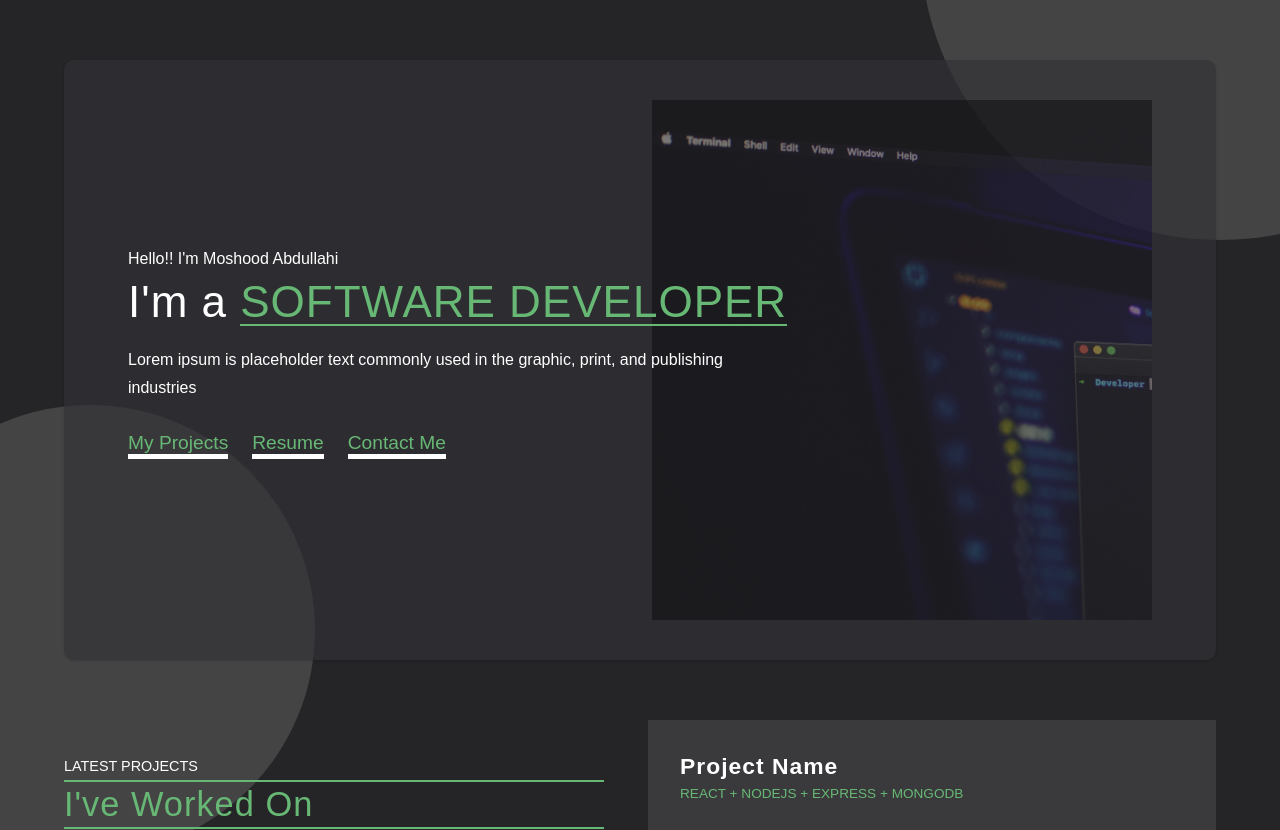
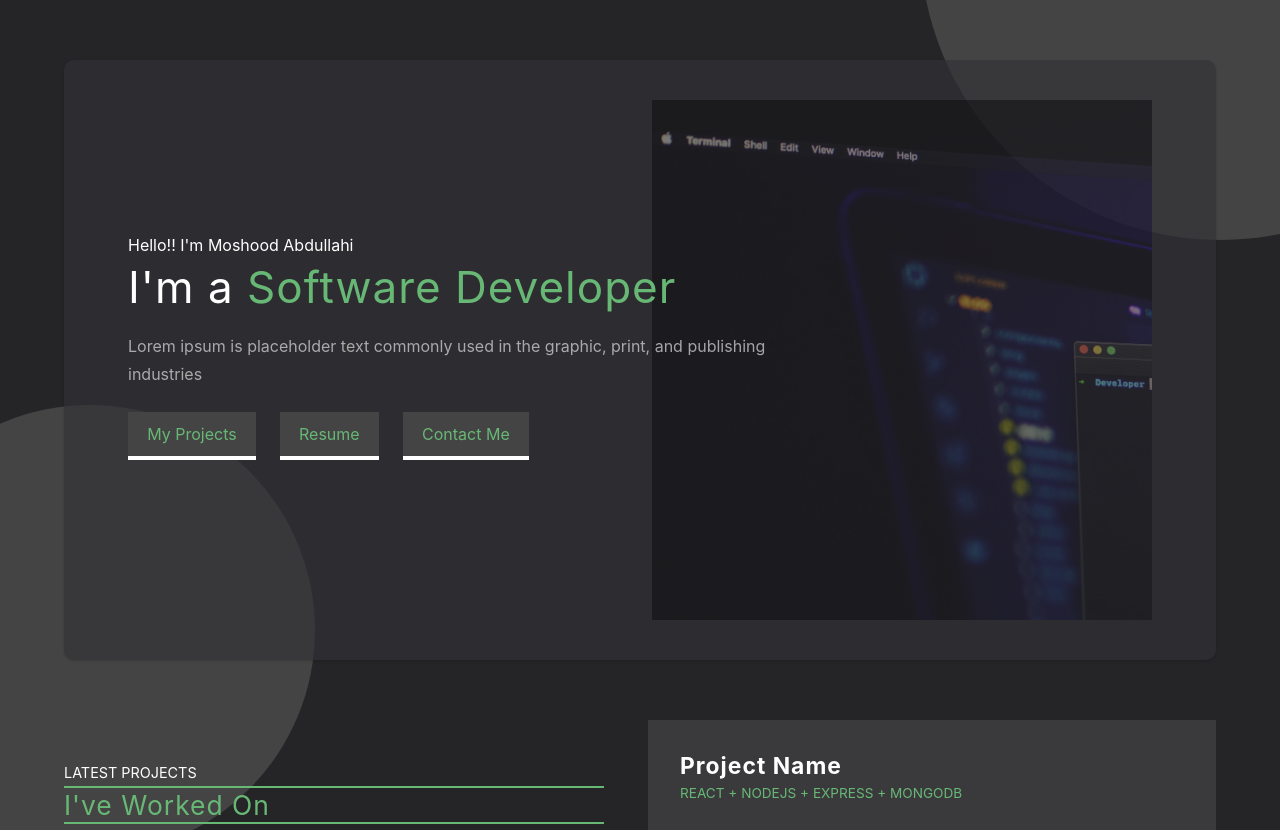
Before and after one commit to Moshood1426/portfolio, a React (Create React App) app: page / in a window 1280 px wide. Shown: the top 830 px of the page. Built offline with nearby package versions, Linux system fonts and the light colour scheme; the HTML template or start-up script is replaced by a standard one.

Commit message:
refactored the intro UI

```diff
--- a/src/assets/wrappers/Intro.tsx
+++ b/src/assets/wrappers/Intro.tsx
@@ -5,6 +5,22 @@ const Wrapper = styled.section`
   display: flex;
   align-items: center;
   position: relative;
+
+  .logo {
+    position: absolute;
+    max-width: 1250px;
+    width: 90%;
+    left: 0;
+    right: 0;
+    margin: 0 auto;
+    top: 1.5em;
+    transform: translateY(-40%);
+  }
+
+  .logo > span {
+    font-size: 1.2rem;
+    opacity: 0.6;
+  }
 
   ::after {
     content: "";
@@ -52,46 +68,44 @@ const Wrapper = styled.section`
     width: 90%;
   }
 
-  .intro-actions {
-    display: flex;
-    gap: 1.5em;
-  }
-
   .title {
     line-height: 1;
     color: var(--primary-green);
     position: relative;
-  }
-
-  .title::after {
-    content: "";
-    position: absolute;
-    bottom: 0;
-    left: 0;
-    background-color: var(--primary-green);
-    height: 2px;
-    width: 100%;
+    text-transform: capitalize;
   }
 
   .nav-item {
     color: var(--primary-green);
     position: relative;
     align-self: flex-end;
+    border-left: var(--white) solid 3px;
+    margin-bottom: 0.85em;
+    padding: 0.5em 1.2em;
+    background-color: var(--primary-200);
+    width: fit-content;
   }
 
-  .nav-item::after {
-    content: "";
-    position: absolute;
-    bottom: 0;
-    left: 0;
-    background-color: var(--white);
-    height: 5px;
-    width: 100%;
+  .intro-details {
+    color: #d9d9d9ba;
   }
 
   @media (min-width: 600px) {
     .intro-img-container {
       display: block;
+    }
+
+    .intro-actions {
+      display: flex;
+      gap: 1.5em;
+    }
+
+    .nav-item {
+      border-left: none;
+      border-bottom: var(--white) solid 4px;
+      margin-bottom: 0.85em;
+      background-color: var(--primary-200);
+      width: fit-content;
     }
   }
 
@@ -104,13 +118,6 @@ const Wrapper = styled.section`
       height: 450px;
       width: 450px;
     }
-    .intro-img-container {
-      width: 300px;
-    }
-
-    .nav-item {
-      font-size: 1.2rem;
-    }
   }
 
   @media (min-width: 1100px) {
--- a/src/components/Intro.tsx
+++ b/src/components/Intro.tsx
@@ -5,14 +5,15 @@ import introImg from "../assets/images/intro-img.jpg";
 const Intro = () => {
   return (
     <Wrapper>
+      {/*<div className="logo"><span>harbdoul.dev</span></div>*/}
       <div className="intro-container">
       <div className="intro-img-container">
         <img src={introImg} alt="coding-img" className="intro-img" />
       </div>
       <div className="intro-content-container">
         <span className="sub-title">Hello!! I'm Moshood Abdullahi</span>
-        <h1>I'm a <span className="title">SOFTWARE DEVELOPER</span></h1>
-        <p>
+        <h1>I'm a <span className="title">Software Developer</span></h1>
+        <p className="intro-details">
           Lorem ipsum is placeholder text commonly used in the graphic, print,
           and publishing industries
         </p>
--- a/src/components/Projects.tsx
+++ b/src/components/Projects.tsx
@@ -8,7 +8,7 @@ const Projects = () => {
       <div className="projects-container">
         <div className="projects-intro">
           <span className="projects-intro-subtitle">LATEST PROJECTS</span>
-          <h2 className="projects-intro-title">I've Worked On</h2>
+          <h3 className="projects-intro-title">I've Worked On</h3>
           <p>
             Lorem ipsum is placeholder text commonly used in the graphic, print,
             and publishing industriesLorem ipsum is placeholder text commonly
--- a/src/index.css
+++ b/src/index.css
@@ -4,10 +4,10 @@
   box-sizing: border-box;
 }
 
-@import url("https://fonts.googleapis.com/css2?family=Gentium+Book+Plus:ital,wght@0,400;0,700;1,700&display=swap");
+@import url("https://fonts.googleapis.com/css2?family=Inter:wght@300;500;800&display=swap");
 
 html {
-  font-size: 0.85rem;
+  font-size: 0.9rem;
 } /*16px*/
 
 @media (min-width: 450px) {
@@ -45,7 +45,7 @@ html {
   --backgroundColor: #252528;
 
   /* rest of the vars */
-  --bodyFont: "Gentium Book Plus", Sans-Serif;
+  --bodyFont: "Inter", Sans-Serif;
   --textColor: var(--white);
   --borderRadius: 0.25rem;
   --letterSpacing: 1px;
```
Also changed, not shown: src/assets/wrappers/Skillset.tsx (added, +7 -0 lines), src/components/Skillset.tsx (added, +28 -0 lines).
